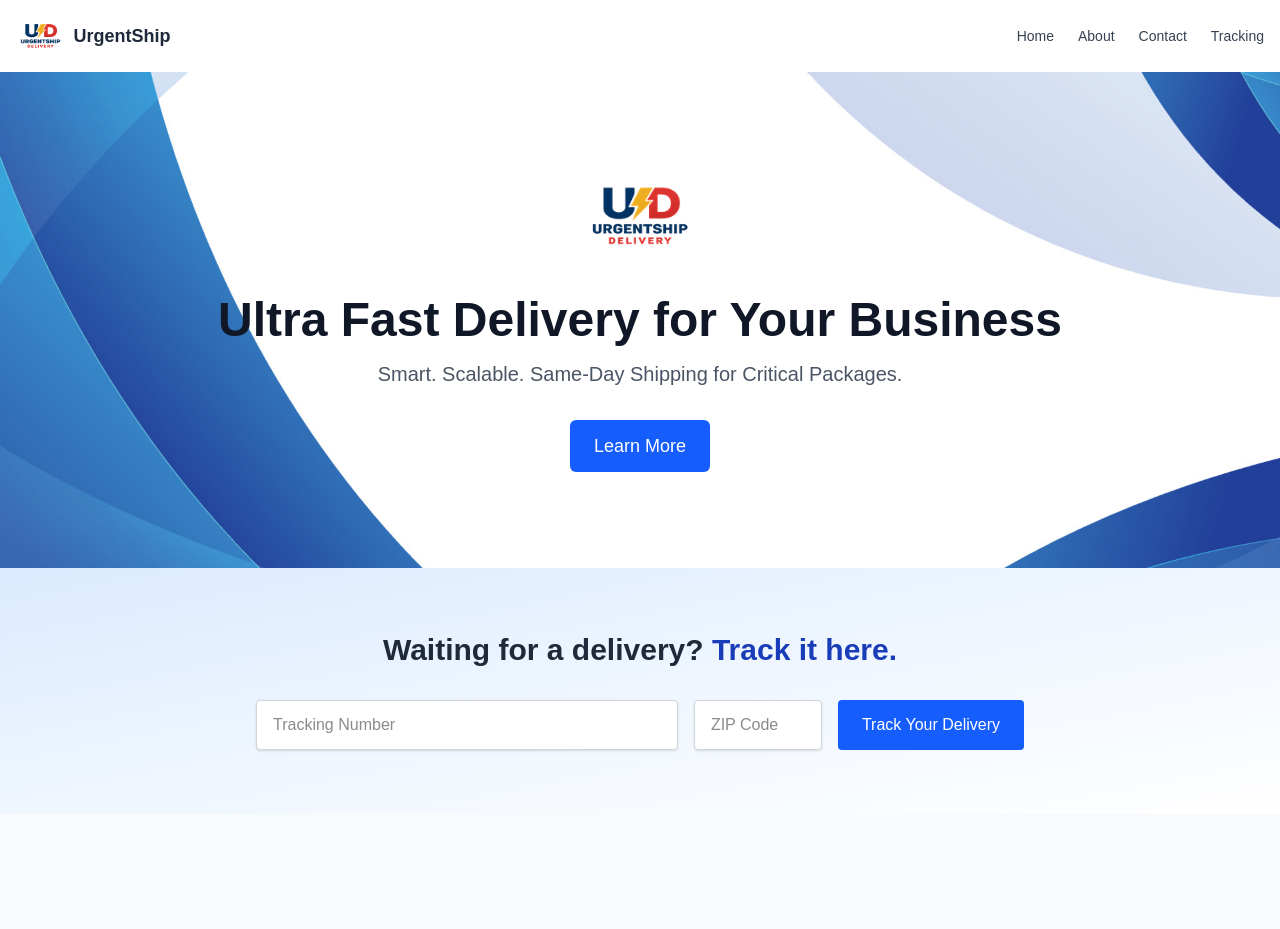
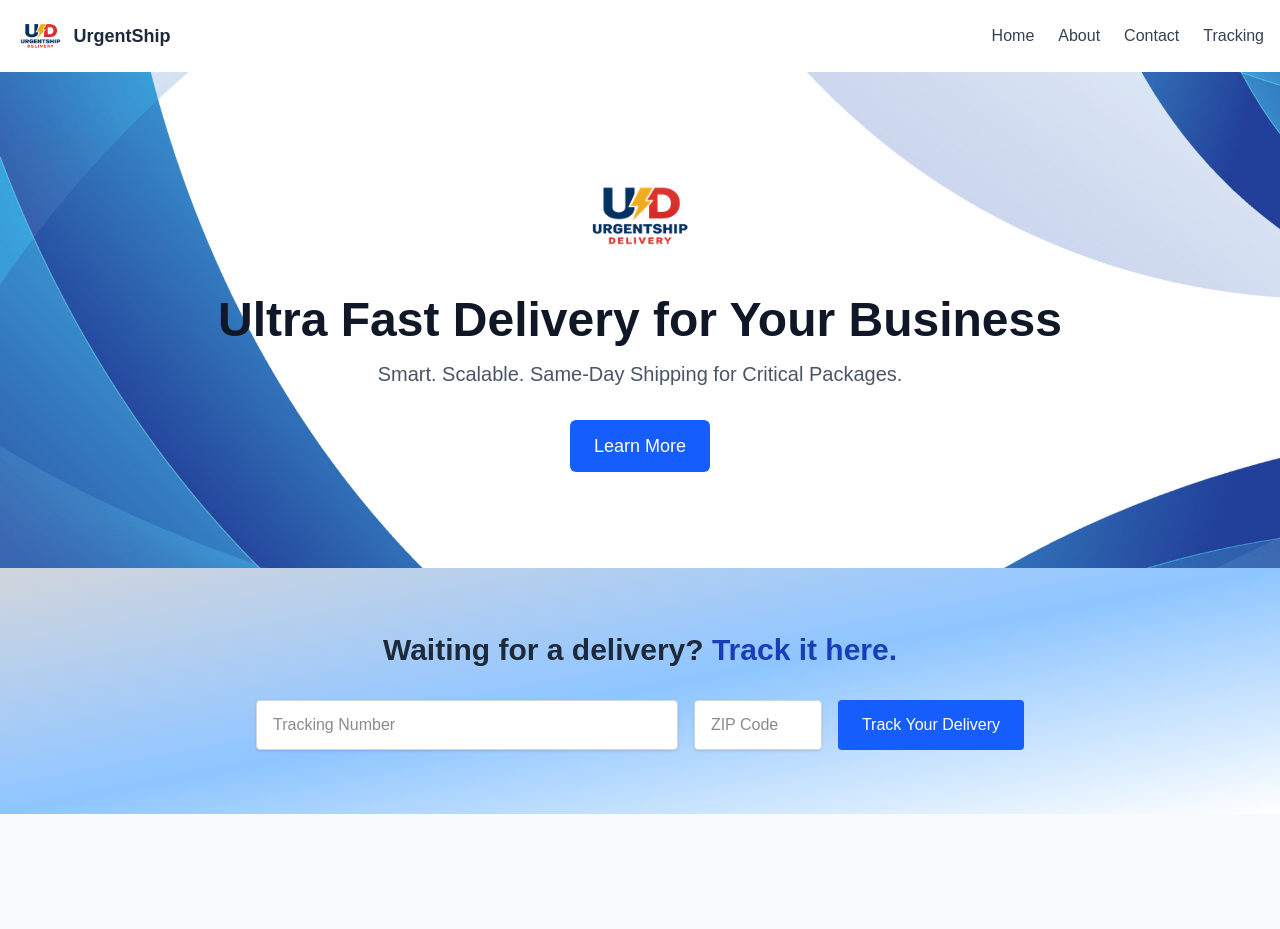
Before and after one commit to funkinater/urgentship, a Next.js app: page / in a window 1280 px wide. Shown: the top 929 px of the page. Built offline with nearby package versions, Linux system fonts and the light colour scheme.

Commit message:
styling changes

```diff
--- a/src/app/page.tsx
+++ b/src/app/page.tsx
@@ -28,9 +28,9 @@ export default function Home() {
         </AnimatedOnScroll>
       </main>
 
-      <AnimatedOnScroll delay={0.4}>
         <Footer />
-      </AnimatedOnScroll>
+
+
     </>
   );
 }
--- a/src/components/Navbar.tsx
+++ b/src/components/Navbar.tsx
@@ -20,7 +20,7 @@ export default function Navbar() {
         </Link>
 
         {/* Desktop Nav */}
-        <nav className="hidden md:flex space-x-6 text-sm font-medium text-gray-700">
+        <nav className="hidden md:flex space-x-6 font-medium text-gray-700">
           <Link href="/">Home</Link>
           <Link href="/about">About</Link>
           <Link href="/contact">Contact</Link>
--- a/src/components/TrackingForm.tsx
+++ b/src/components/TrackingForm.tsx
@@ -16,7 +16,7 @@ export default function TrackingForm() {
   };
 
   return (
-    <section className="bg-gradient-to-br from-blue-100 via-blue-50 to-white py-16 px-4">
+    <section className="bg-gradient-to-br from-gray-300 via-blue-300 to-white py-16 px-4">
       <div className="max-w-3xl mx-auto text-center">
         <h2 className="text-2xl md:text-3xl font-semibold text-gray-800 mb-8">
           Waiting for a delivery? <span className="text-blue-800">Track it here.</span>
```
